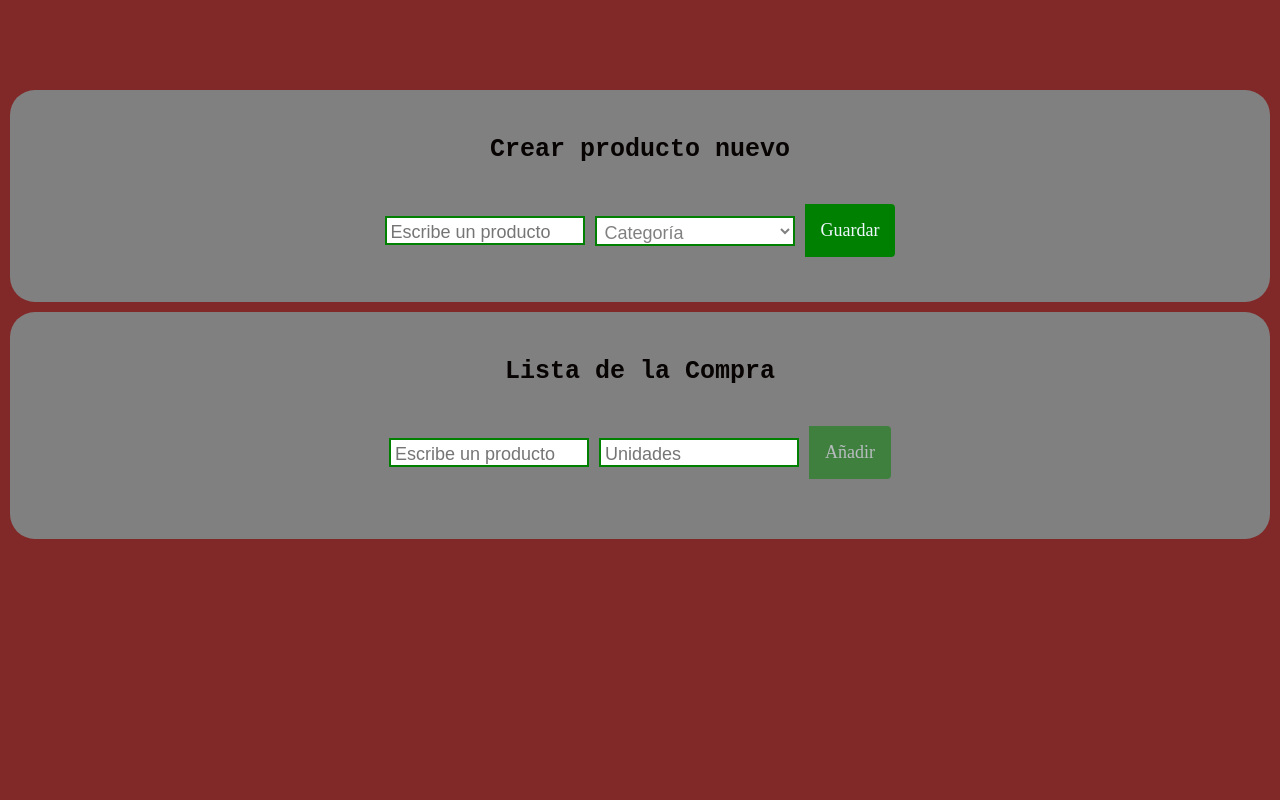
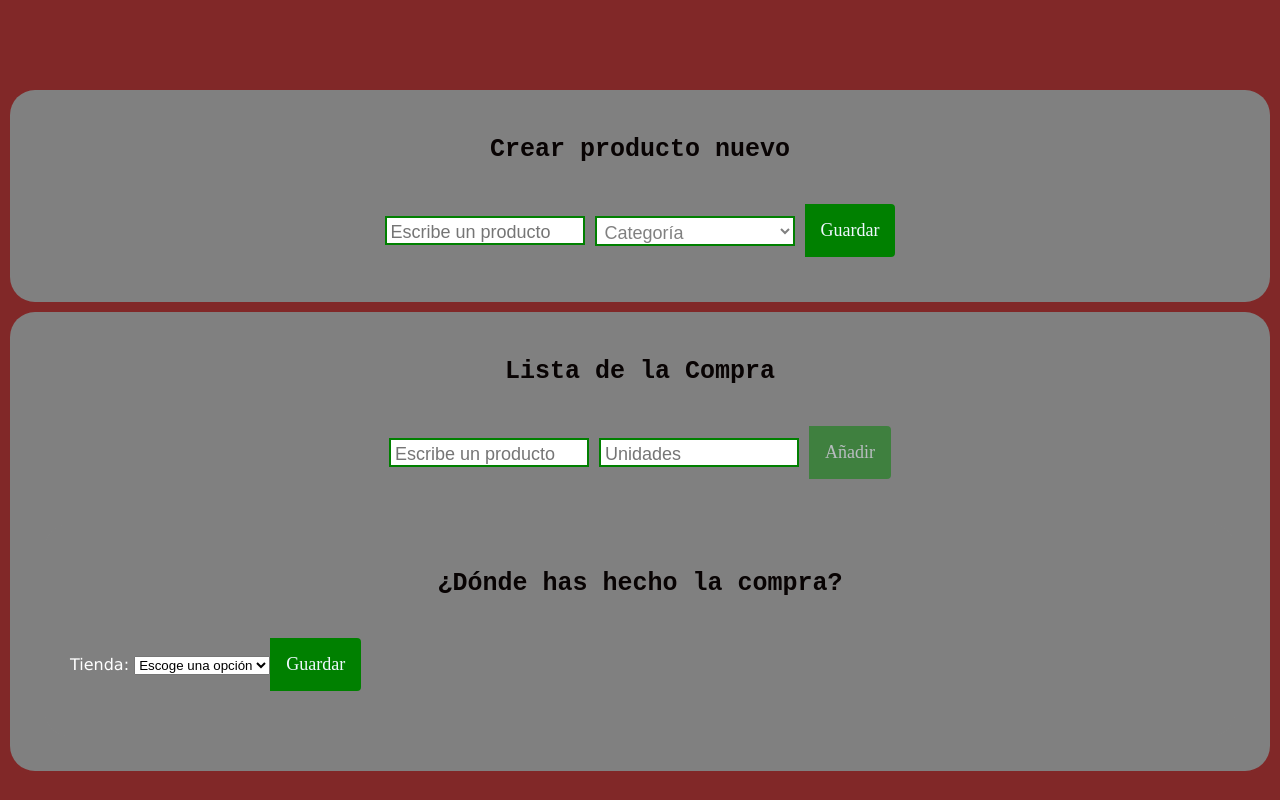
Before and after one commit to graciagarpin/lista-de-tareas, a React (Create React App) app: page / in a window 1280 px wide. Built offline with nearby package versions, Linux system fonts and the light colour scheme; the HTML template or start-up script is replaced by a standard one.

Commit message:
add select-what-shop component + read select input value

```diff
--- a/src/components/App.js
+++ b/src/components/App.js
@@ -14,6 +14,7 @@ function App() {
         <h2>Lista de la Compra</h2>
         <ProductsList />
       </div>
+
     </>
   );
 }
--- a/src/components/ProductsList.js
+++ b/src/components/ProductsList.js
@@ -2,6 +2,8 @@ import React, { useState, useEffect } from 'react';
 import NewProductForm from './NewProductForm';
 import '../styles/ProductsList.scss';
 import Product from './Product';
+import SelectWhatShop from './select-what-shop/SelectWhatShop';
+
 
 function ProductsList() {
   const [products, setProducts] = useState([]);
@@ -113,6 +115,13 @@ function ProductsList() {
       <button className={`add-product-btn ${showButton}`} onClick={handleShopComplete}>Compra hecha</button>
       <p className={` animatedText ${msgShopSent}`}>¡Se ha guardado la compra correctamente!</p>
 
+      {/* TODO comentado pero lo usaremos en el futuro. Esq ahora me molesta un poco */}
+      {/* <div className={`principal-shopping-list ${msgShopSent}`} > */}
+      <div className={`principal-shopping-list`} >
+
+        <SelectWhatShop />
+      </div>
+
     </>
   );
 }
--- a/src/components/SearchProductList.js
+++ b/src/components/SearchProductList.js
@@ -38,8 +38,8 @@ function SearchProductList(props) {
   // console.log("index de algo " + products.indexOf((product) => product.productName === "Tomate"));
   const isInProductsArray = products.findIndex((product) => product.productName.toLowerCase() === props.searchFilterValue.toLowerCase());
 
-  console.log("Número índice palabra exacta " + isInProductsArray);
-  console.log("Contenido del input " + props.searchFilterValue);
+  // console.log("Número índice palabra exacta " + isInProductsArray);
+  // console.log("Contenido del input " + props.searchFilterValue);
 
   // puedo sacar el nombre y variedad juntos pero no sé como separarlo para que el back sepa qué es qué
   const handleSuggestionClick = (ev) => {
--- /dev/null
+++ b/src/components/select-what-shop/SelectWhatShop.js
@@ -0,0 +1,55 @@
+import React, { useState } from 'react';
+
+
+function SelectWhatShop(props) {
+
+  // Comentado para evitar errores
+  const [markets, setMarkets] = useState([
+    'Mercadona',
+    'Carrefour',
+    'Alcampo',
+    'Consum',
+    'Lidl',
+    'Otro',
+  ]);
+
+  const [marketSelected, setMarketSelected] = useState("");
+  console.log(marketSelected);
+
+  const renderMarketOptions = markets.sort().map((market, index) => {
+    return <option value={market} key={index}>{market}</option>
+  })
+
+  const saveMarketForm = () => {
+    console.log('hey!');
+  }
+
+  const handleInputChange = (ev) => {
+    const marketSelected = ev.target.value;
+    setMarketSelected(marketSelected)
+    // console.log(marketSelected);
+  }
+
+  return <>
+
+        {/* TODO reutilizar input de tiendas más tarde */}
+        <h2>¿Dónde has hecho la compra?</h2>
+
+        <label htmlFor='supermarket'>Tienda: </label>
+      <select
+        name='productMarket'
+        id='productMarket'
+        onChange={handleInputChange}
+        value={marketSelected}
+      >
+        <option disabled value=''>
+          Escoge una opción
+        </option>
+        {renderMarketOptions}
+      </select>
+
+      <button className="add-product-btn" onClick={saveMarketForm}>Guardar</button>
+  </>
+}
+
+export default SelectWhatShop;
```
